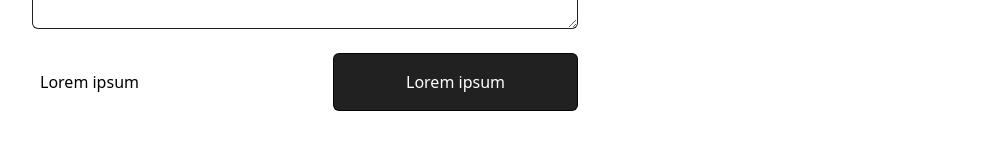
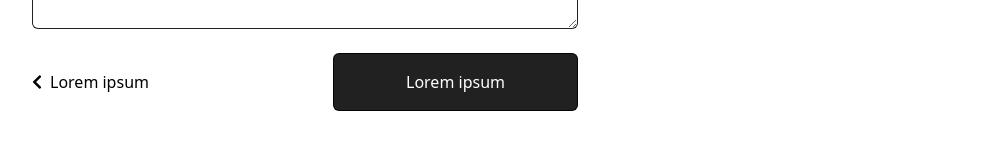
Before and after one commit to AbsintheSung/vue-final, a Vue app: page /#/checkout in a window 1280 px wide. Shown: the part 517-666 px from the top of the page, without its empty margins (145-1134 px from the left). Built offline with nearby package versions, Linux system fonts and the light colour scheme.

Commit message:
update:修改chevron-left成vue樣式

```diff
--- a/src/plugins/fontawsome.config.js
+++ b/src/plugins/fontawsome.config.js
@@ -1,3 +1,3 @@
 import { library } from "@fortawesome/fontawesome-svg-core";
-import { faBars, faShoppingCart, faChevronDown, faDotCircle, faCheckCircle } from "@fortawesome/free-solid-svg-icons";
-library.add(faBars, faShoppingCart, faChevronDown, faDotCircle, faCheckCircle);
+import { faBars, faShoppingCart, faChevronDown, faDotCircle, faCheckCircle, faChevronLeft } from "@fortawesome/free-solid-svg-icons";
+library.add(faBars, faShoppingCart, faChevronDown, faDotCircle, faCheckCircle, faChevronLeft);
--- a/src/views/CheckPage/index.vue
+++ b/src/views/CheckPage/index.vue
@@ -78,7 +78,7 @@ import ProductItme from "@/components/ProductItem.vue";
           </div>
         </form>
         <div class="d-flex flex-column-reverse flex-md-row mt-4 justify-content-between align-items-md-center align-items-end w-100">
-          <a href="./product.html" class="text-dark mt-md-0 mt-3"><i class="fas fa-chevron-left me-2"></i> Lorem ipsum</a>
+          <a href="./product.html" class="text-dark mt-md-0 mt-3"><FontAwesomeIcon class="me-2" :icon="['fas', 'chevron-left']" />Lorem ipsum</a>
           <a href="./checkout-1.html" class="btn btn-dark py-3 px-7">Lorem ipsum</a>
         </div>
       </div>
```
